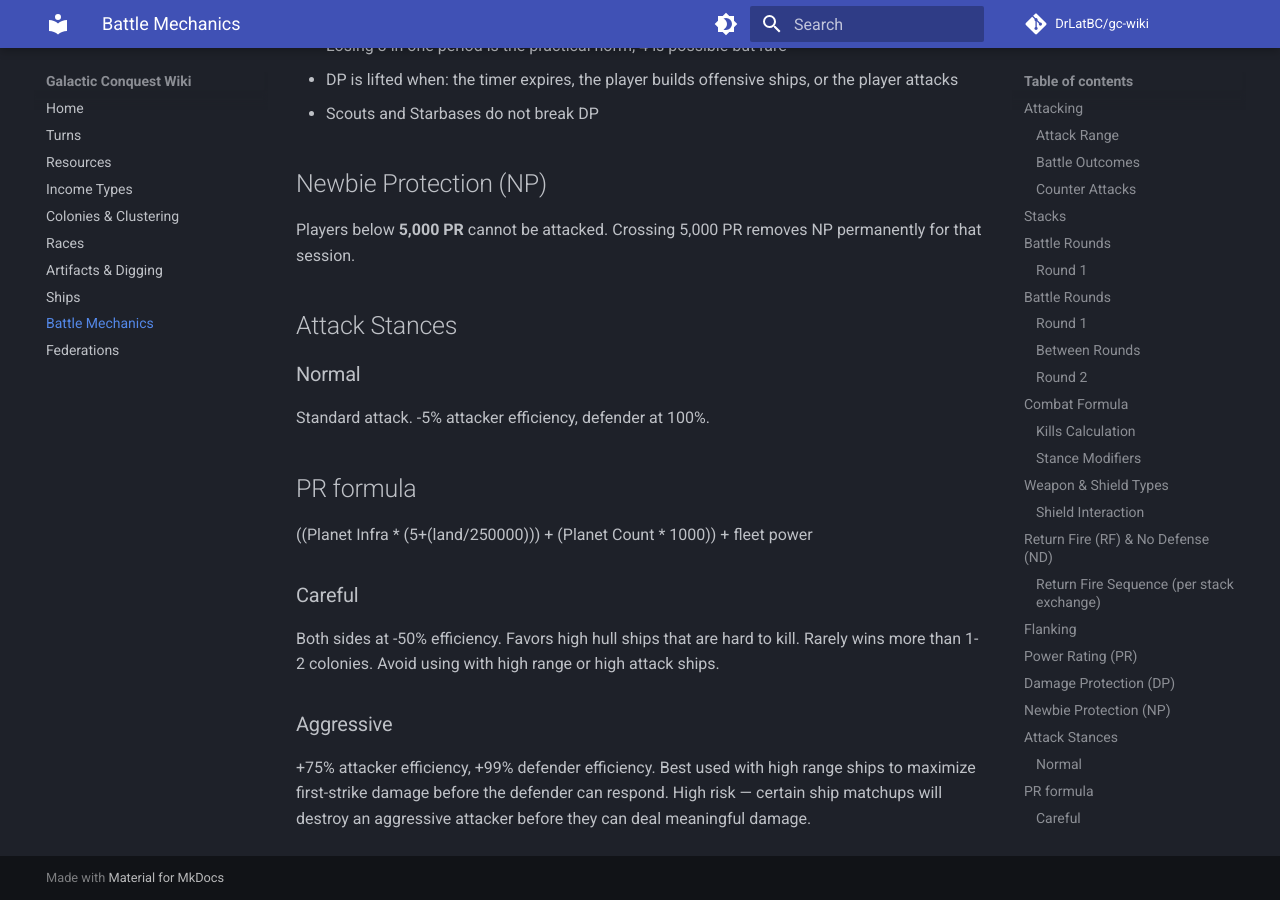
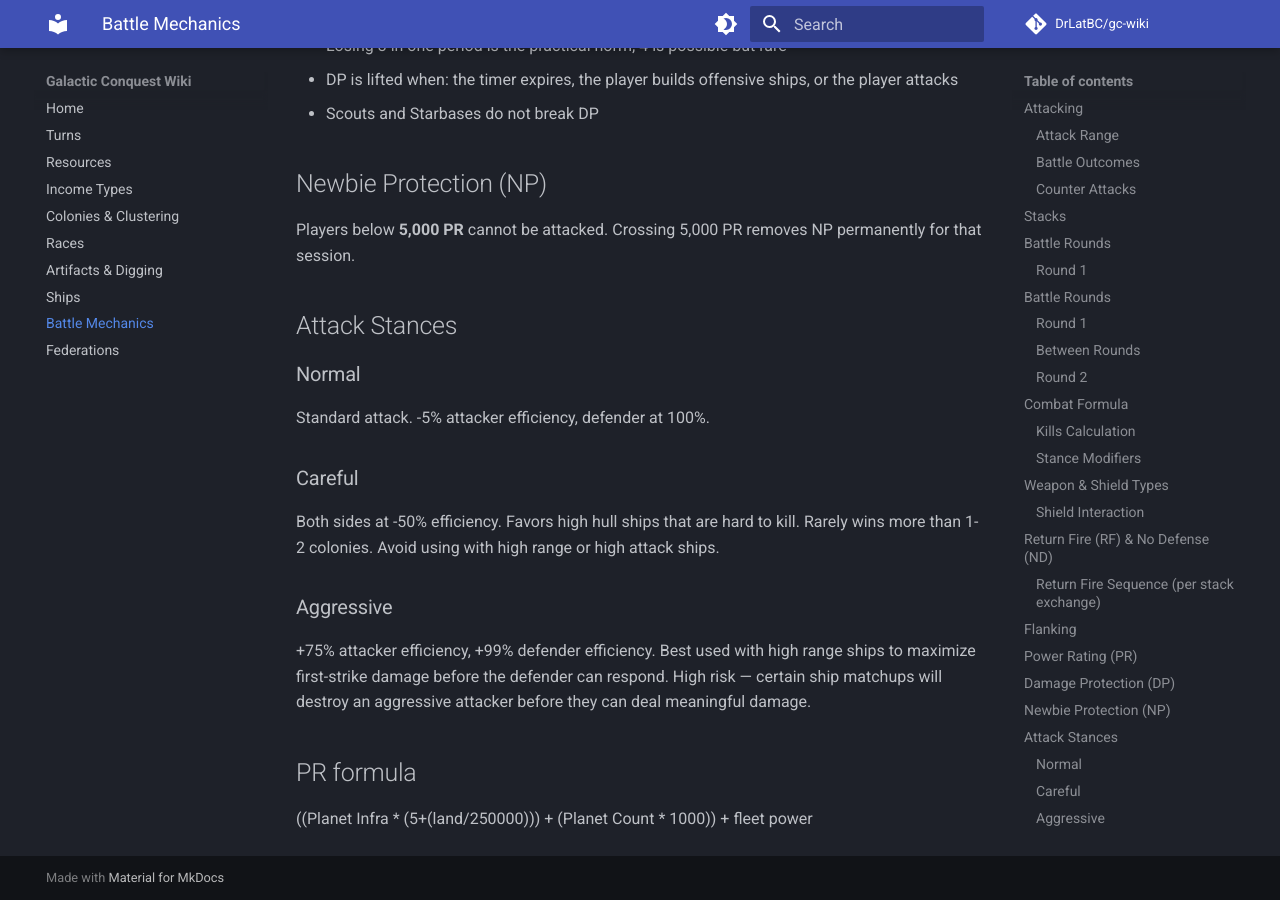
Before and after one commit to DrLatBC/gc-wiki, an MkDocs documentation site: the page built from docs/battle-mechanics.md, in a window 1280 px wide and 900 px high, scrolled down 4915 px. Built offline with MkDocs 1.6.1 and Material for MkDocs 9.7.7, drawn with Linux system fonts in a browser that asks for light colours; comment, search, counter and statistics services are not loaded.

```diff
--- a/docs/battle-mechanics.md
+++ b/docs/battle-mechanics.md
@@ -161,13 +161,12 @@ Players below **5,000 PR** cannot be attacked. Crossing 5,000 PR removes NP perm
 ### Normal
 Standard attack. -5% attacker efficiency, defender at 100%.
 
-## PR formula
-
-((Planet Infra * (5+(land/250000))) + (Planet Count * 1000)) + fleet power
-
-
 ### Careful
 Both sides at -50% efficiency. Favors high hull ships that are hard to kill. Rarely wins more than 1-2 colonies. Avoid using with high range or high attack ships.
 
 ### Aggressive
 +75% attacker efficiency, +99% defender efficiency. Best used with high range ships to maximize first-strike damage before the defender can respond. High risk — certain ship matchups will destroy an aggressive attacker before they can deal meaningful damage.
+
+## PR formula
+
+((Planet Infra * (5+(land/250000))) + (Planet Count * 1000)) + fleet power
```
